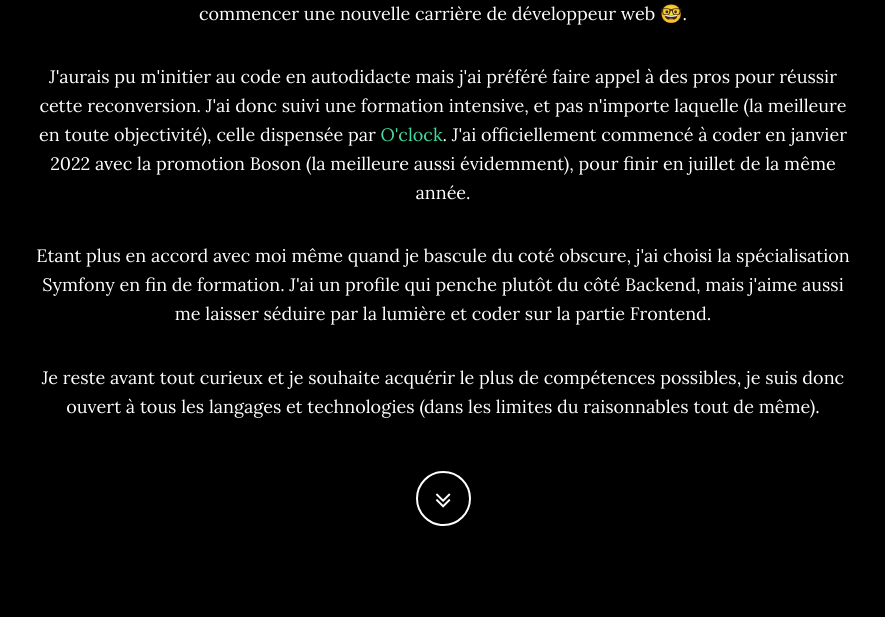
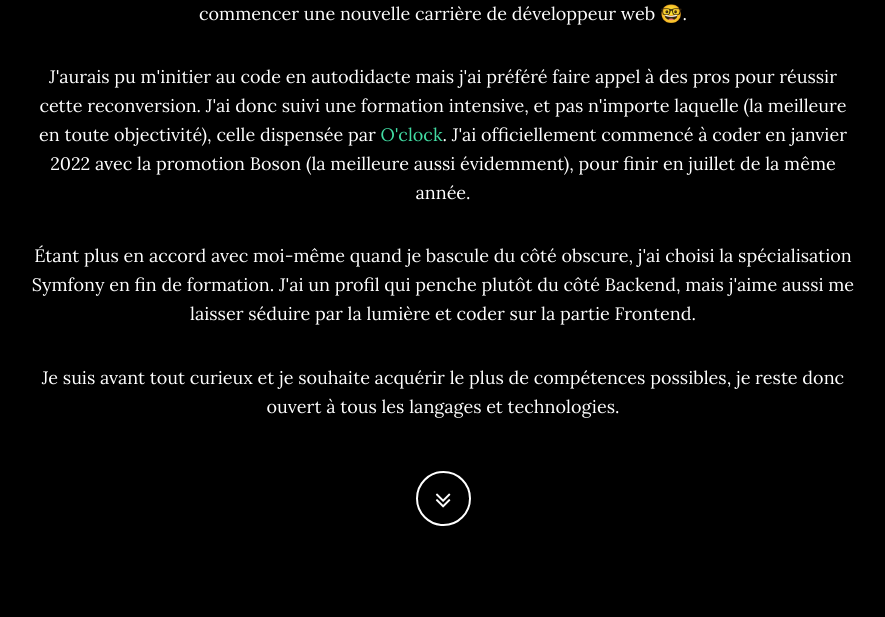
Before and after one commit to benjamin-canal/portfolio, a Symfony app: template templates/front/main/home.html.twig in a window 1280 px wide. Shown: the part 1141-1758 px from the top of the page, without its empty margins (197-1082 px from the left). Run offline with Twig, Linux system fonts and the light colour scheme; the template is opened without the code that fills it, so the values that code supplies are empty; some libraries are stand-ins or nearby versions.

Commit message:
update text OK

```diff
--- a/templates/front/main/home.html.twig
+++ b/templates/front/main/home.html.twig
@@ -24,8 +24,8 @@
                 <h1>À propos</h1>
                 <p>Il y a peu de temps encore, j'occupais un poste de chargé de production dans l'évènementiel audiovisuel. Après y avoir consacré beaucoup d'énergie, j'ai décidé de changer de voie et de commencer une nouvelle carrière de développeur web &#129299.</p>
                 <p>J'aurais pu m'initier au code en autodidacte mais j'ai préféré faire appel à des pros pour réussir cette reconversion. J'ai donc suivi une formation intensive, et pas n'importe laquelle (la meilleure en toute objectivité), celle dispensée par <a href="https://oclock.io/formations/developpeur-web" target="blank">O'clock</a>. J'ai officiellement commencé à coder en janvier 2022 avec la promotion Boson (la meilleure aussi évidemment), pour finir en juillet de la même année.</p>
-                <p>Etant plus en accord avec moi même quand je bascule du coté obscure, j'ai choisi la spécialisation Symfony en fin de formation. J'ai un profile qui penche plutôt du côté Backend, mais j'aime aussi me laisser séduire par la lumière et coder sur la partie Frontend.</p>
-                <p>Je reste avant tout curieux et je souhaite acquérir le plus de compétences possibles, je suis donc ouvert à tous les langages et technologies (dans les limites du raisonnables tout de même).</p>
+                <p>Étant plus en accord avec moi-même quand je bascule du côté obscure, j'ai choisi la spécialisation Symfony en fin de formation. J'ai un profil qui penche plutôt du côté Backend, mais j'aime aussi me laisser séduire par la lumière et coder sur la partie Frontend.</p>
+                <p>Je suis avant tout curieux et je souhaite acquérir le plus de compétences possibles, je reste donc ouvert à tous les langages et technologies.</p>
                 <a class="btn btn-link btn-circle" role="button" href="#projets"><i class="fa fa-angle-double-down animated"></i></a>
             </div>
         </div>
```
